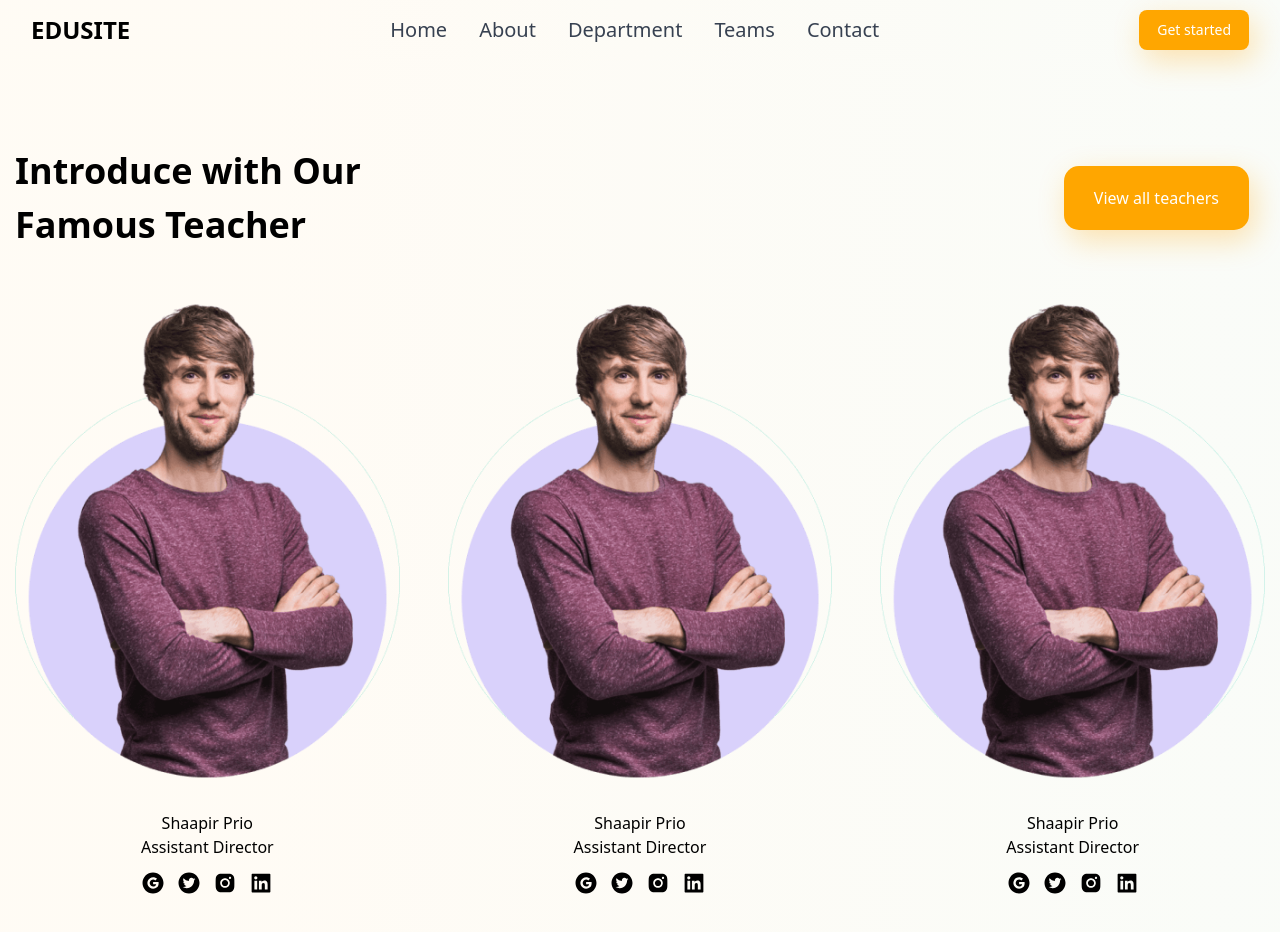
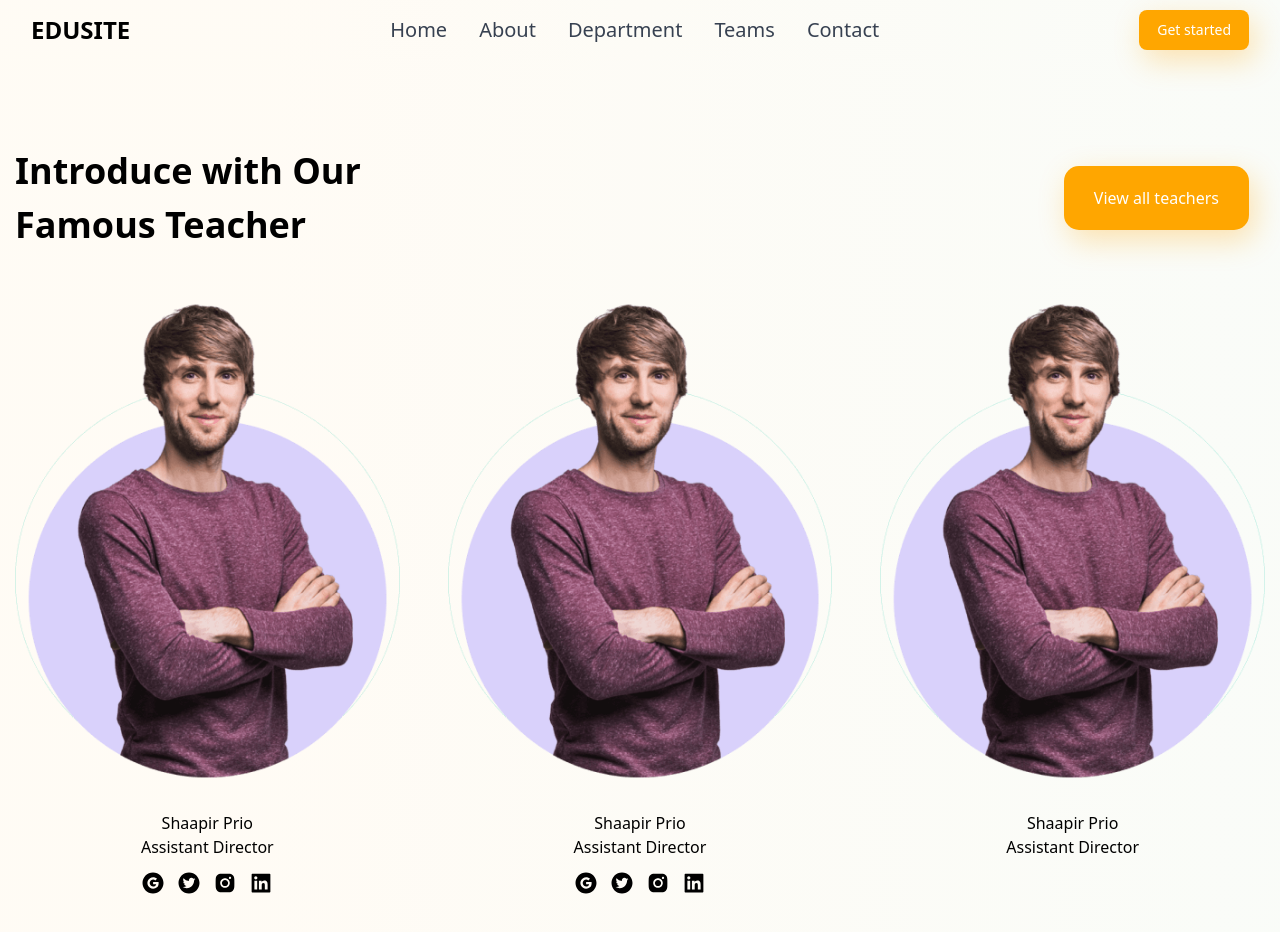
Before and after one commit to Alice2212/edusite, a React (Create React App) app: page /teams in a window 1280 px wide. Shown: the top 932 px of the page. Built offline with nearby package versions, Linux system fonts and the light colour scheme.

Commit message:
teams section

```diff
--- a/src/components/Teams.jsx
+++ b/src/components/Teams.jsx
@@ -62,12 +62,7 @@ const Teams = () => {
 
             <h3 className="text-[--oynx] ">Shaapir Prio</h3>
             <p className="mb-3">Assistant Director</p>
-            <div className="flex  gap-3">
-              <AiFillGoogleCircle size={24} />
-              <AiFillTwitterCircle size={24} />
-              <AiFillInstagram size={24} />
-              <AiFillLinkedin size={24} />
-            </div>
+            <div className="flex  gap-3"></div>
           </div>
         </div>
       </div>
```
